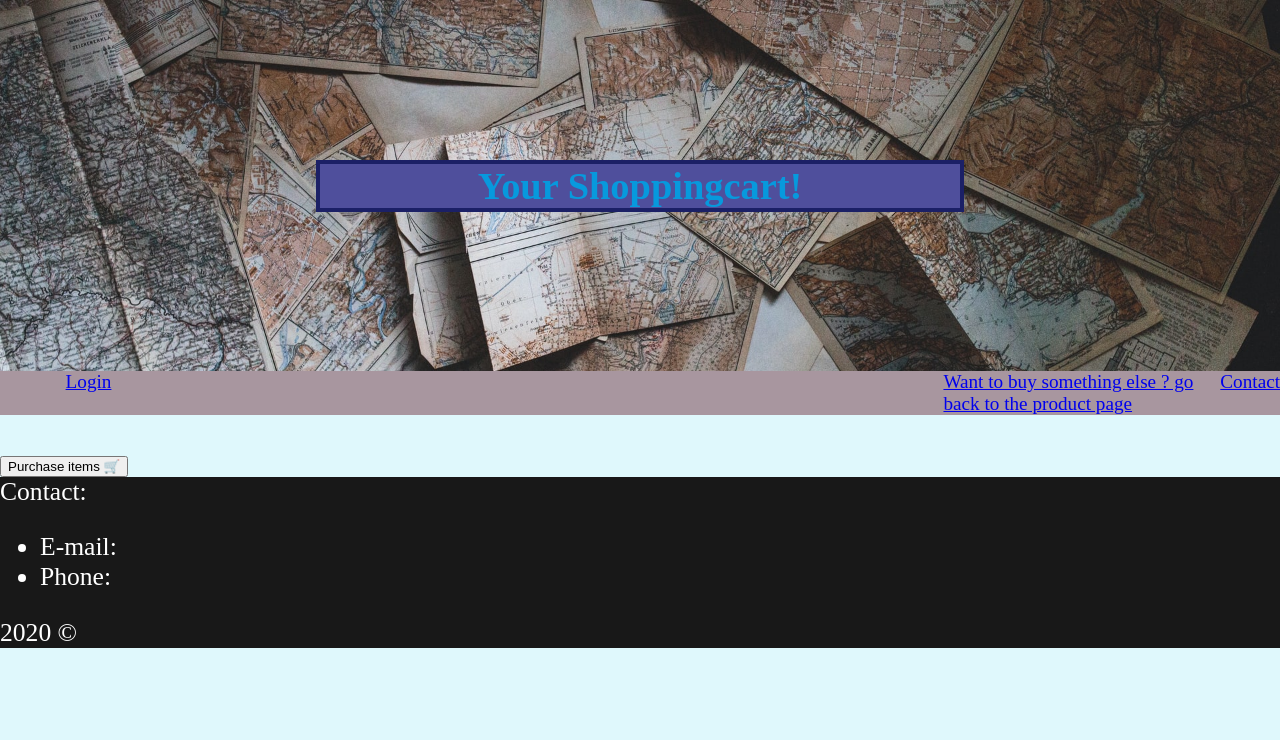
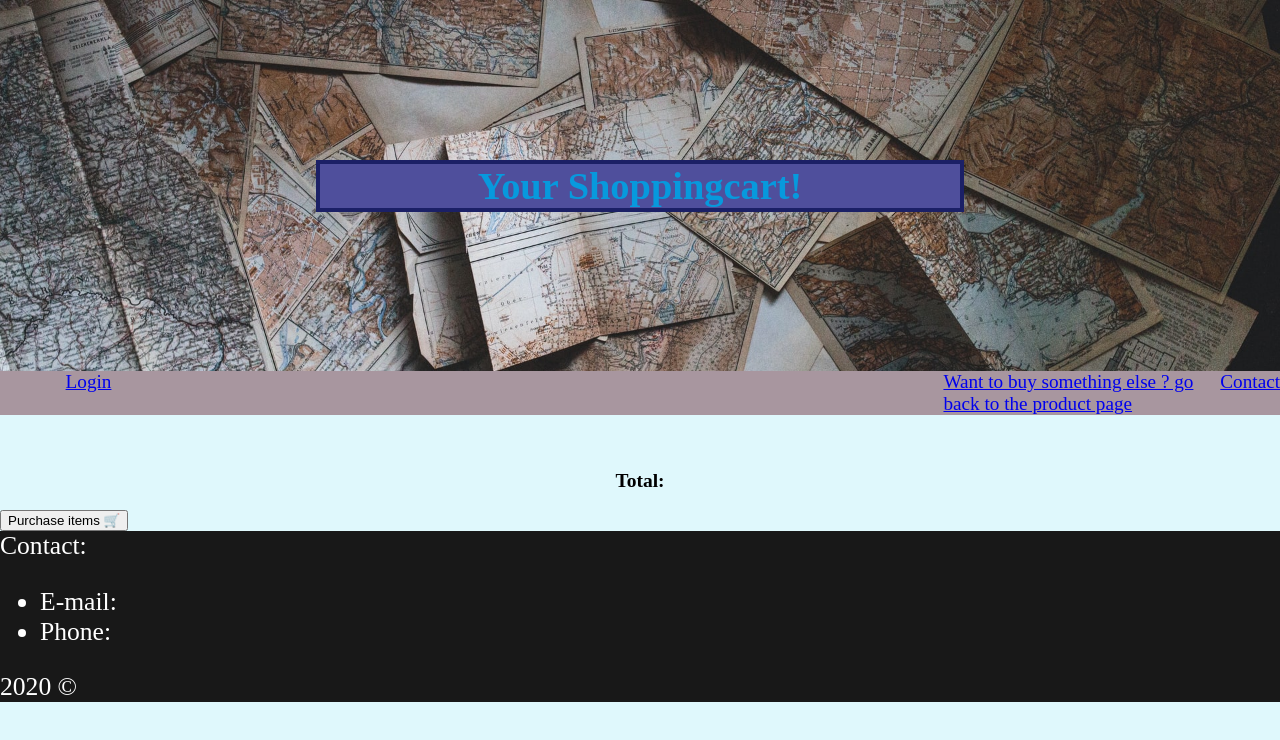
Before and after one commit to CorneliaWessberg/gruppinlamning, a website: page shoppingcart.html in a window 1280 px wide. Drawn offline with Linux system fonts and the light colour scheme.

Commit message:
ändringar

```diff
--- a/shoppingcart.html
+++ b/shoppingcart.html
@@ -43,6 +43,11 @@
 
         </section>
 
+        <div class="total1">
+            <h2>Total: </h2>
+            <h2 id="total"> </h2>
+        </div>
+
 
         <div>
             <button id="buy">
```
Also changed, not shown: sass/shoppinglist.scss (line endings or trailing spaces), style.css.
